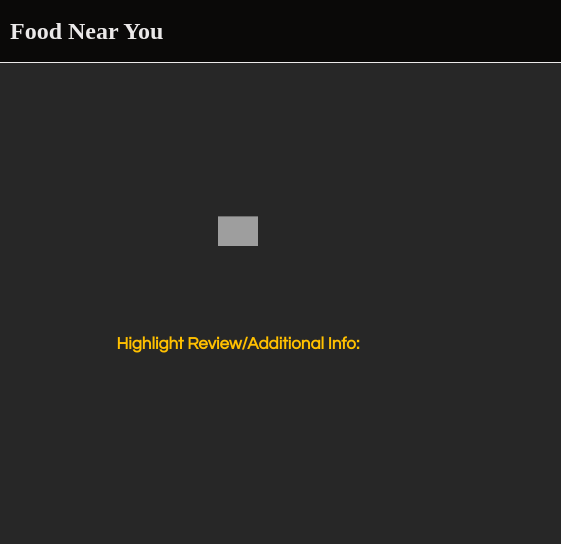
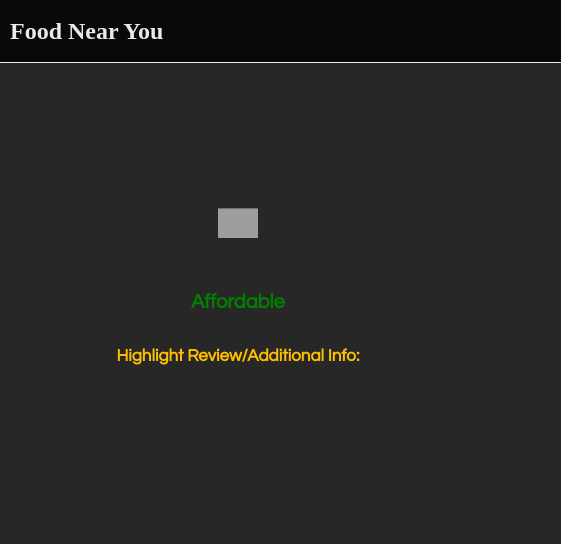
Before and after one commit to dshallal/FoodNearYou-Project, a React app in the folder react-app/: page /dnpage in a window 1280 px wide. Shown: the full height of the page, 0-561 px from the left. Built offline with nearby package versions, Linux system fonts and the light colour scheme; no server answers; grey boxes are pictures that could not be loaded; a web font is replaced by a local one; what react-geocode would draw is missing.

Commit message:
added few changes

```diff
--- a/react-app/src/components/BodyPage.css
+++ b/react-app/src/components/BodyPage.css
@@ -46,7 +46,7 @@ p{
 .p_class{
     padding-top: 5px;
     padding-bottom: 5px;
-    font-size: 22px;
+    font-size: 20px;
 }
 
 .p_class2{
--- a/react-app/src/components/DNBodyPage.js
+++ b/react-app/src/components/DNBodyPage.js
@@ -81,7 +81,7 @@ function DNBodyPage(){
     const options = {
         enableHighAccuracy: true
       };
-   /* function distancer(){
+   function distancer(){
         fromAddress(splitter()[3])
         .then(({ results }) => {
           const { lat, lng } = results[0].geometry.location;
@@ -103,7 +103,7 @@ function DNBodyPage(){
               alert("nope");
             }
           })
-    } */
+    }
    useEffect(() => {
         var starss = document.querySelector(".stars");
         if(starss.innerHTML.charAt(0) == "3"){
@@ -135,7 +135,11 @@ function DNBodyPage(){
             affordd.innerHTML = "Slightly Costly";
             changerr("afford2");
         }
-        else if(checkk.innerHTML.includes("d")){
+        else if(checkk.innerHTML.includes("$$$") || checkk.innerHTML.includes("100")){
+            affordd.innerHTML = "Costly";
+            changerr("afford3");
+        }
+        else{
             affordd.innerHTML = "Affordable";
             changerr("afford");
         }
@@ -154,11 +158,11 @@ function DNBodyPage(){
     function indexx(){
         if(indexer == arr_total.length -1){
             change_index(2);
-          //  distancer();
+          distancer();
         }
         else{
             change_index((c) => c +1);
-              //  distancer();
+              distancer();
               if(indexer2 == arr_total2.length -1){
                 change_index2(2);
               }
--- a/react-app/src/components/FFBodyPage.js
+++ b/react-app/src/components/FFBodyPage.js
@@ -81,7 +81,7 @@ function FFBodyPage(){
     const options = {
         enableHighAccuracy: true
       };
-  /* function distancer(){
+  function distancer(){
         fromAddress(splitter()[3])
         .then(({ results }) => {
           const { lat, lng } = results[0].geometry.location;
@@ -104,7 +104,7 @@ function FFBodyPage(){
             }
           })
     }
-          */
+
    useEffect(() => {
         var starss = document.querySelector(".stars");
         if(starss.innerHTML.charAt(0) == "3"){
@@ -136,7 +136,11 @@ function FFBodyPage(){
             affordd.innerHTML = "Slightly Costly";
             changerr("afford2");
         }
-        else if(checkk.innerHTML.includes("d")){
+        else if(checkk.innerHTML.includes("$$$") || checkk.innerHTML.includes("100")){
+            affordd.innerHTML = "Costly";
+            changerr("afford3");
+        }
+        else{
             affordd.innerHTML = "Affordable";
             changerr("afford");
         }
@@ -155,10 +159,10 @@ function FFBodyPage(){
     function indexx(){
         if(indexer == arr_total.length -1){
             change_index(2);
-          //distancer();
+          distancer();
         }
         else{
-              //distancer();
+              distancer();
               if(indexer2 == arr_total2.length -1){
                 change_index2(2);
               }
--- a/react-app/src/components/GCBodyPage.js
+++ b/react-app/src/components/GCBodyPage.js
@@ -81,7 +81,7 @@ function GCBodyPage(){
     const options = {
         enableHighAccuracy: true
       };
-  /* function distancer(){
+  function distancer(){
         fromAddress(splitter()[3])
         .then(({ results }) => {
           const { lat, lng } = results[0].geometry.location;
@@ -104,7 +104,7 @@ function GCBodyPage(){
             }
           })
     }
-          */
+
    useEffect(() => {
         var starss = document.querySelector(".stars");
         if(starss.innerHTML.charAt(0) == "3"){
@@ -136,7 +136,11 @@ function GCBodyPage(){
             affordd.innerHTML = "Slightly Costly";
             changerr("afford2");
         }
-        else if(checkk.innerHTML.includes("d")){
+        else if(checkk.innerHTML.includes("$$$") || checkk.innerHTML.includes("100")){
+            affordd.innerHTML = "Costly";
+            changerr("afford3");
+        }
+        else{
             affordd.innerHTML = "Affordable";
             changerr("afford");
         }
@@ -155,10 +159,10 @@ function GCBodyPage(){
     function indexx(){
         if(indexer == arr_total.length -1){
             change_index(2);
-          //distancer();
+          distancer();
         }
         else{
-              //distancer();
+              distancer();
               if(indexer2 == arr_total2.length -1){
                 change_index2(2);
               }
```
Also changed, not shown: web.png.
